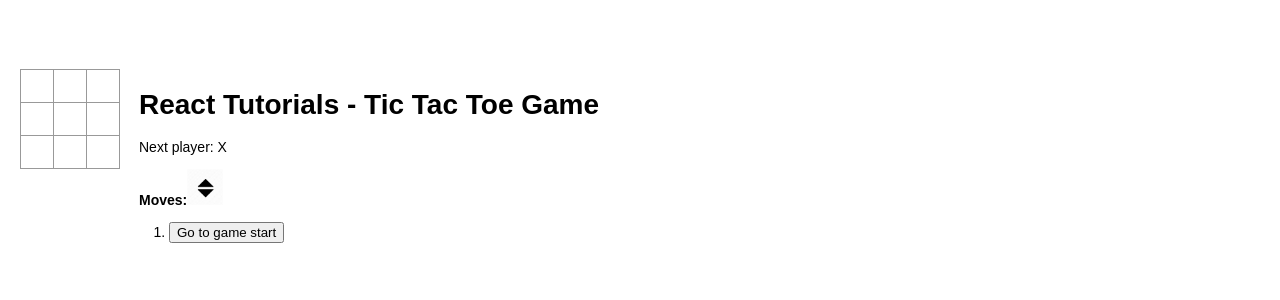
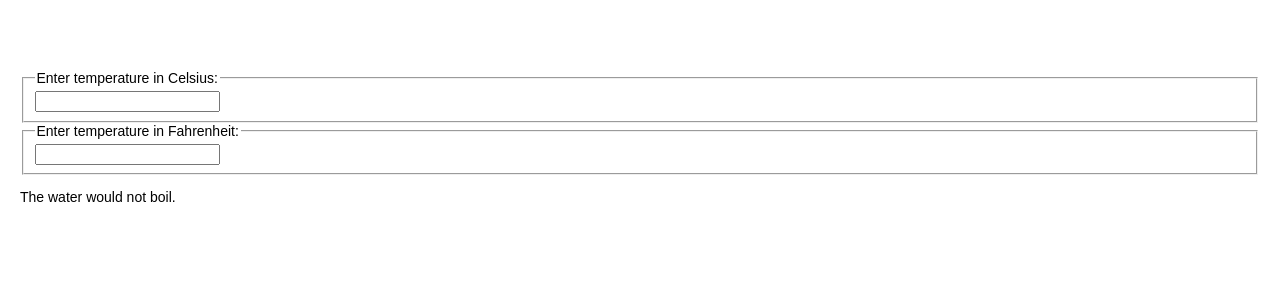
Before and after one commit to bofcarbon1/React.Tutorials, a React (Create React App) app: page / in a window 1280 px wide. Shown: the top 300 px of the page. Built offline with nearby package versions, Linux system fonts and the light colour scheme.

Commit message:
added app tempcalc

```diff
--- a/src/index.js
+++ b/src/index.js
@@ -4,7 +4,8 @@
 import './R101Collapse/scss/app.css';
 //import App from './R101Collapse/js/App';
 //import App from './ShoppingList/App';
-import App from './tictactoe/App';
+//import App from './tictactoe/App';
+import App from './tempcalc/App';
 //import App from './App';
 
 ReactDOM.render(<App />, document.getElementById('root'));
--- /dev/null
+++ b/src/tempcalc/App.css
@@ -0,0 +1,59 @@
+body {
+    font: 14px "Century Gothic", Futura, sans-serif;
+    margin: 20px;
+  }
+
+  ol, ul {
+    padding-left: 30px;
+  }
+
+  .board-row2 button {
+    background: gold;
+  }
+
+  .board-row:after {
+    clear: both;
+    content: "";
+    display: table;
+  }
+
+  .status {
+    margin-bottom: 10px;
+  }
+
+  .square {
+    background: #fff;
+    border: 1px solid #999;
+    float: left;
+    font-size: 24px;
+    font-weight: bold;
+    line-height: 34px;
+    height: 34px;
+    margin-right: -1px;
+    margin-top: -1px;
+    padding: 0;
+    text-align: center;
+    width: 34px;
+  }
+
+  .square:focus {
+    outline: none;
+  }
+
+  .kbd-navigation .square:focus {
+    background: #ddd;
+  }
+
+  .moves button:focus {
+      font-weight: bold;
+      color: rgb(4, 0, 255);
+  }
+
+  .game {
+    display: flex;
+    flex-direction: row;
+  }
+
+  .game-info {
+    margin-left: 20px;
+  }
--- /dev/null
+++ b/src/tempcalc/App.js
@@ -0,0 +1,120 @@
+import React from 'react';
+import './App.css';
+
+// ========================================
+// Constants
+// ========================================
+
+const scaleNames = {
+  c: 'Celsius',
+  f: 'Fahrenheit'
+};
+
+// ========================================
+// TemperatureInput Component
+// ========================================
+
+class TemperatureInput extends React.Component {
+  constructor(props) {
+    super(props);
+    this.handleChange = this.handleChange.bind(this);
+  }
+
+  handleChange(e) {
+    this.props.onTemperatureChange(e.target.value);
+  }
+
+  render() {
+    const temperature = this.props.temperature;
+    const scale = this.props.scale;
+    return (
+      <fieldset>
+        <legend>Enter temperature in {scaleNames[scale]}:</legend>
+        <input value={temperature}
+               onChange={this.handleChange} />
+      </fieldset>
+    );
+  }
+}
+
+// ========================================
+// App Component (Calculator)
+// ========================================
+
+class App extends React.Component {
+  constructor(props) {
+    super(props);
+    this.handleCelsiusChange = this.handleCelsiusChange.bind(this);
+    this.handleFahrenheitChange = this.handleFahrenheitChange.bind(this);
+    this.state = {temperature: '', scale: 'c'};
+  }
+
+  handleCelsiusChange(temperature) {
+    this.setState({scale: 'c', temperature});
+  }
+
+  handleFahrenheitChange(temperature) {
+    this.setState({scale: 'f', temperature});
+  }
+
+  render() {
+    const scale = this.state.scale;
+    const temperature = this.state.temperature;
+    const celsius = scale === 'f' ? tryConvert(temperature, toCelsius) : temperature;
+    const fahrenheit = scale === 'c' ? tryConvert(temperature, toFahrenheit) : temperature;
+
+    return (
+      <div>
+        <TemperatureInput
+          scale="c"
+          temperature={celsius}
+          onTemperatureChange={this.handleCelsiusChange} />
+
+        <TemperatureInput
+          scale="f"
+          temperature={fahrenheit}
+          onTemperatureChange={this.handleFahrenheitChange} />
+
+        <BoilingVerdict
+          celsius={parseFloat(celsius)} />
+
+      </div>
+    );
+  }
+}
+
+// ========================================
+// Functions
+// ========================================
+
+function BoilingVerdict(props) {
+  if (props.celsius >= 100) {
+    return <p>The water would boil.</p>;
+  }
+  return <p>The water would not boil.</p>;
+}
+
+function toCelsius(fahrenheit) {
+  return (fahrenheit - 32) * 5 / 9;
+}
+
+function toFahrenheit(celsius) {
+  return (celsius * 9 / 5) + 32;
+}
+
+function tryConvert(temperature, convert) {
+  const input = parseFloat(temperature);
+  if (Number.isNaN(input)) {
+    return '';
+  }
+  const output = convert(input);
+  const rounded = Math.round(output * 1000) / 1000;
+  return rounded.toString();
+}
+
+
+// ========================================
+// Export this application
+// ========================================
+
+export default App;
```
Also changed, not shown: src/tempcalc/README.md (added), src/tictactoe/App.js (line endings or trailing spaces).
